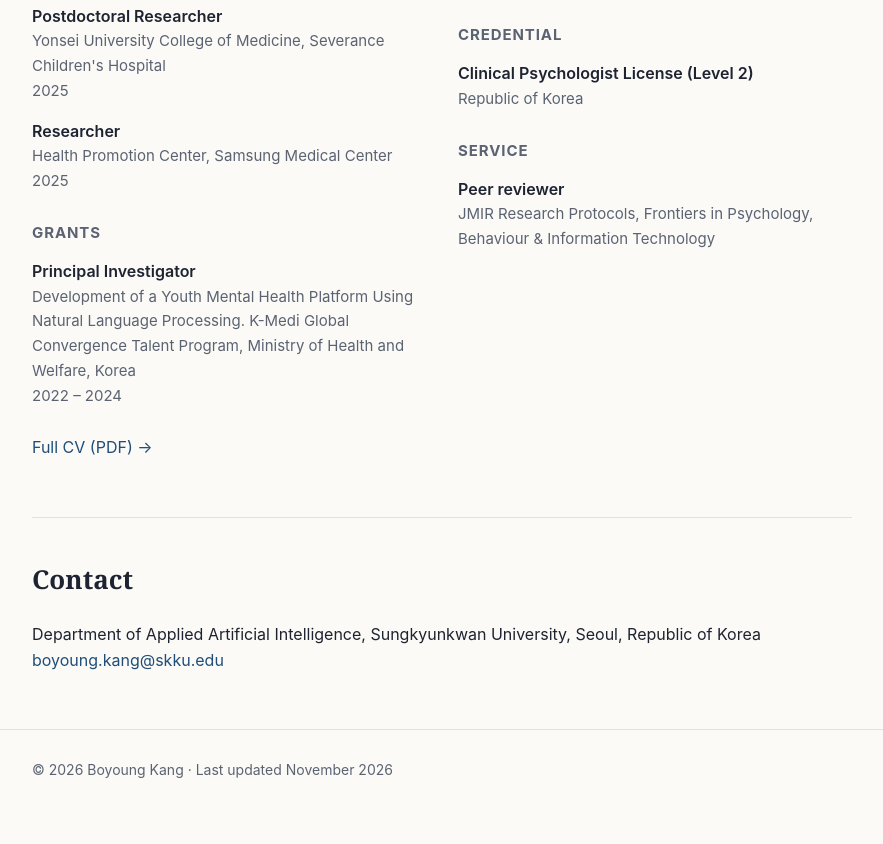
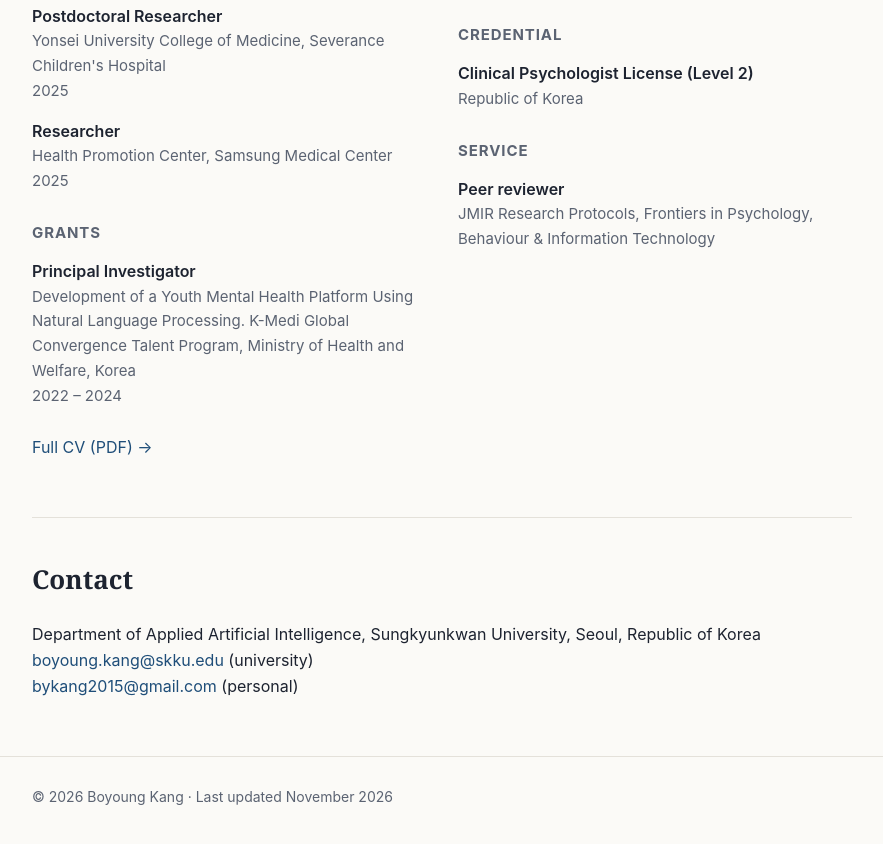
Before and after one commit to bykang2015/bykang2015.github.io, a plain HTML site: page index.html in a window 1280 px wide. Shown: the part 2397-3241 px from the top of the page, without its empty margins (198-1081 px from the left). Drawn offline with Linux system fonts and the light colour scheme.

Commit message:
Add files via upload

```diff
--- a/index.html
+++ b/index.html
@@ -191,7 +191,8 @@
   <section id="contact">
     <h2>Contact</h2>
     <p>Department of Applied Artificial Intelligence, Sungkyunkwan University, Seoul, Republic of Korea<br>
-    <a href="mailto:boyoung.kang@skku.edu">boyoung.kang@skku.edu</a></p>
+    <a href="mailto:boyoung.kang@skku.edu">boyoung.kang@skku.edu</a> (university)<br>
+    <a href="mailto:bykang2015@gmail.com">bykang2015@gmail.com</a> (personal)</p>
   </section>
 </main>
 
```
Also changed, not shown: 1 other file.
